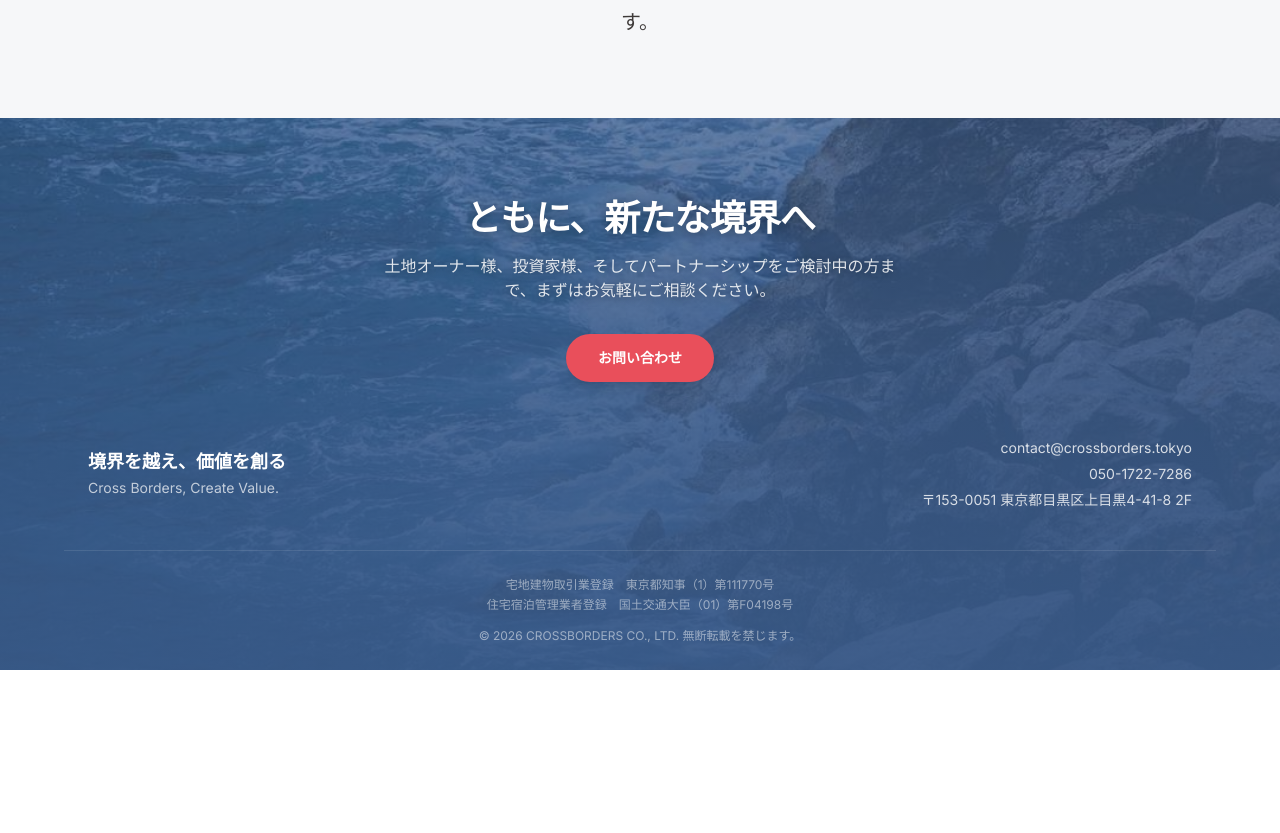
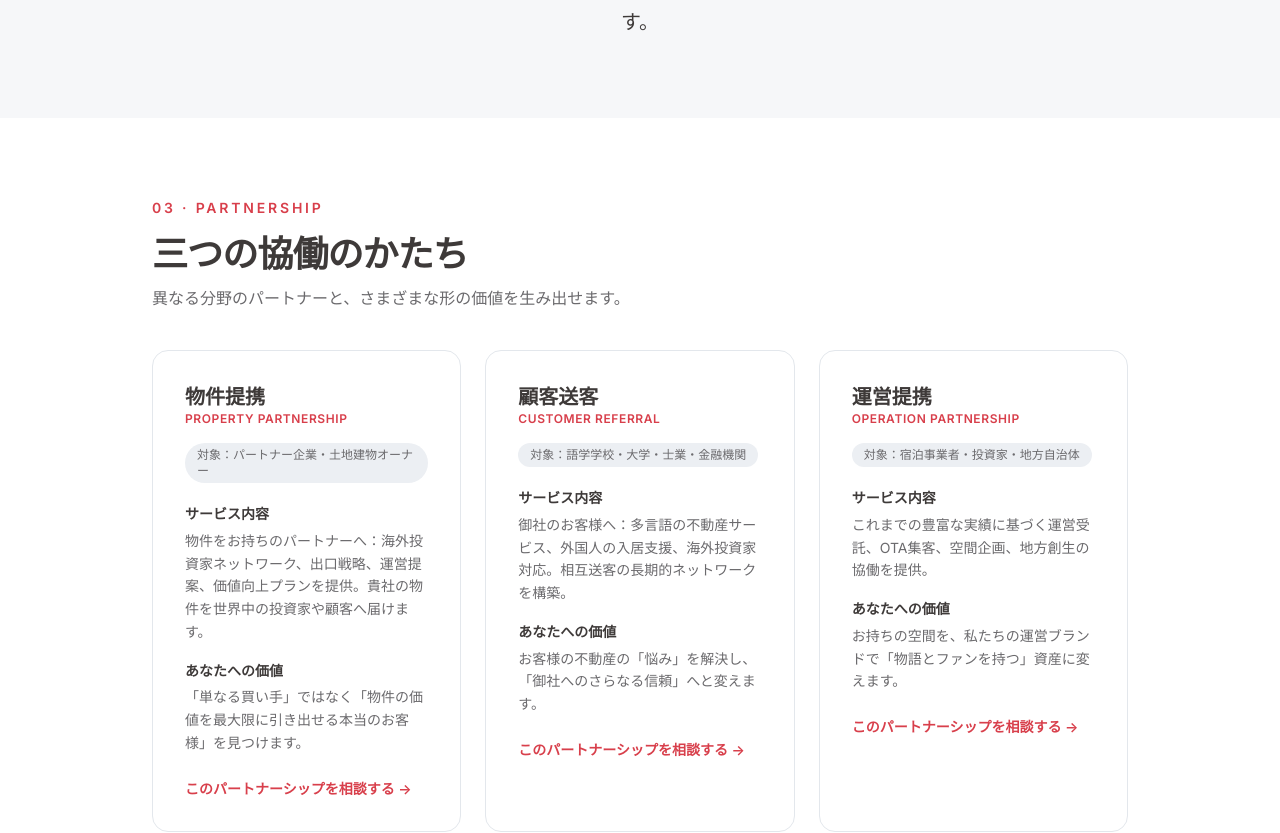
Before and after one commit to fika-tokyo/crossborders-staging, a React (Vite) app: page /about in a window 1280 px wide. Shown: the part 1902-2735 px from the top of the page. Before the commit the page ends 2572 px from the top, so only its background shows below. Built offline with nearby package versions, Linux system fonts and the light colour scheme.

Commit message:
preview: review feedback round 2

```diff
--- a/src/i18n.jsx
+++ b/src/i18n.jsx
@@ -186,7 +186,7 @@ const ja = {
     valueTeaserTitle: `資産ライフサイクル全体の価値マネジメント`, valueTeaserSubtitle: `Discover から Exit まで、お客様の歩む一歩一歩に寄り添う——それが事業における「Cross the Borders」の本当の意味です。`, valueTeaserLink: `バリューチェーン全体を見る →`,
     homeCtaTitle: `ともに、新たな境界へ`, homeCtaSubtitle: `土地オーナー様、投資家様、そしてパートナーシップをご検討中の方まで、まずはお気軽にご相談ください。`, homeCtaButton: `お問い合わせ`,
     aboutEyebrow1: `01 · ブランド哲学`, aboutTitle1: `CROSSBORDERS の意味`, aboutIntro1: `"Cross the Borders" ——境界を越え、新たな価値を。\n私たちの社名は単なる名称ではなく、一つの確固たる思想です。\n現在の日本の不動産業界は、いまなお五つの見えない「境界」によって隔てられていると、私たちは捉えています。`,
-    aboutEyebrow2: `02 · OUR JOURNEY`, aboutTitle2: `私たちの歩み — 民泊から、無人ホテル、そして不動産の全工程へ`,
+    aboutEyebrow2: `02 · OUR JOURNEY`, aboutEyebrow3: `03 · PARTNERSHIP`, aboutTitle2: `私たちの歩み — 民泊から、無人ホテル、そして不動産の全工程へ`,
     valueEyebrow: `03 · 私たちの価値創造`, valueTitle: `資産ライフサイクル全体の価値マネジメント`, valueIntro: `従来の不動産会社が行うのは「売買仲介」だけ。私たちはすべてのサービスを、バラバラのメニューではなく一本のバリューチェーンに統合します。`,
     matrixTitle: `私たちの差別化`, matrixSubtitle: `不動産会社、運営会社、コンサルティング会社は数あれど、この三つを兼ね備える会社はごくわずかです。`, matrixCapHeader: `能力`,
     strengthsTitle: `四つの中核的な強み`, valueCtaButton: `ご要望を相談する`,
@@ -376,7 +376,7 @@ const tw = {
     valueTeaserTitle: `資產生命週期的全程價值管理`, valueTeaserSubtitle: `從 Discover 到 Exit，我們陪伴客戶走完每一步——這就是「Cross the Borders」在業務層面的真正含義。`, valueTeaserLink: `檢視完整價值鏈 →`,
     homeCtaTitle: `跟我們一起，跨越邊界，邁向未來`, homeCtaSubtitle: `無論您是土地業主、投資人，還是正在考慮合作的夥伴，歡迎隨時與我們聯絡。`, homeCtaButton: `聯絡我們`,
     aboutEyebrow1: `01 · 品牌哲學`, aboutTitle1: `CROSSBORDERS 的含義`, aboutIntro1: `"Cross the Borders" ——跨越邊界，創造新的價值。\n我們的公司名不僅是名稱，更是一種堅定的理念。我們認為，如今的日本不動產行業，依然被五道無形的「邊界」所阻隔。`,
-    aboutEyebrow2: `02 · OUR JOURNEY`, aboutTitle2: `我們的歷程 — 從民泊、到無人酒店、再到不動產全流程`,
+    aboutEyebrow2: `02 · OUR JOURNEY`, aboutEyebrow3: `03 · PARTNERSHIP`, aboutTitle2: `我們的歷程 — 從民泊、到無人酒店、再到不動產全流程`,
     valueEyebrow: `03 · 我們如何創造價值`, valueTitle: `資產生命週期的全程價值管理`, valueIntro: `傳統不動產公司只做「買賣中介」。我們把所有服務整合成一條完整的價值鏈，而不是零散的服務專案。`,
     matrixTitle: `我們的差別化`, matrixSubtitle: `市場上不乏各類公司，但能把不動產、運營、諮詢三者結合的，極少。`, matrixCapHeader: `能力`,
     strengthsTitle: `四大核心強項`, valueCtaButton: `洽談合作`,
@@ -565,7 +565,7 @@ const zh = {
     valueTeaserTitle: `资产生命周期的全程价值管理`, valueTeaserSubtitle: `从 Discover 到 Exit，我们陪伴客户走完每一步——这就是「Cross the Borders」在业务层面的真正含义。`, valueTeaserLink: `查看完整价值链 →`,
     homeCtaTitle: `跟我们一起，跨越边界，迈向未来`, homeCtaSubtitle: `无论您是土地业主、投资人，还是正在考虑合作的伙伴，欢迎随时与我们联系。`, homeCtaButton: `联系我们`,
     aboutEyebrow1: `01 · 品牌哲学`, aboutTitle1: `CROSSBORDERS 的含义`, aboutIntro1: `"Cross the Borders" ——跨越边界，创造新的价值。\n我们的公司名不仅是名称，更是一种坚定的理念。我们认为，如今的日本不动产行业，依然被五道无形的「边界」所阻隔。`,
-    aboutEyebrow2: `02 · OUR JOURNEY`, aboutTitle2: `我们的历程 — 从民宿、到无人酒店、再到不动产全流程`,
+    aboutEyebrow2: `02 · OUR JOURNEY`, aboutEyebrow3: `03 · PARTNERSHIP`, aboutTitle2: `我们的历程 — 从民宿、到无人酒店、再到不动产全流程`,
     valueEyebrow: `03 · 我们如何创造价值`, valueTitle: `资产生命周期的全程价值管理`, valueIntro: `传统不动产公司只做「买卖中介」。我们把所有服务整合成一条完整的价值链，而不是零散的服务项目。`,
     matrixTitle: `我们的差别化`, matrixSubtitle: `市场上不乏各类公司，但能把不动产、运营、咨询三者结合的，极少。`, matrixCapHeader: `能力`,
     strengthsTitle: `四大核心强项`, valueCtaButton: `洽谈合作`,
@@ -756,7 +756,7 @@ Rebrand · cross-border real estate`, hot: true },
     valueTeaserTitle: `Value management across the asset lifecycle`, valueTeaserSubtitle: `From Discover to Exit, we accompany clients every step — this is what "Cross the Borders" truly means in business.`, valueTeaserLink: `See the full value chain →`,
     homeCtaTitle: `Together, toward new borders`, homeCtaSubtitle: `Whether you're a landowner, an investor, or considering a partnership, feel free to reach out anytime.`, homeCtaButton: `Get in touch`,
     aboutEyebrow1: `01 · Brand philosophy`, aboutTitle1: `What CROSSBORDERS means`, aboutIntro1: `"Cross the Borders" — go beyond boundaries, create new value.\nMore than a name, it is the philosophy we work by.\nWe believe Japan's real-estate industry is, even today, divided by five invisible "borders."`,
-    aboutEyebrow2: `02 · OUR JOURNEY`, aboutTitle2: `Our journey — vacation rentals, staffless hotels, full-cycle real estate`,
+    aboutEyebrow2: `02 · OUR JOURNEY`, aboutEyebrow3: `03 · PARTNERSHIP`, aboutTitle2: `Our journey — vacation rentals, staffless hotels, full-cycle real estate`,
     valueEyebrow: `03 · How we create value`, valueTitle: `Value management across the asset lifecycle`, valueIntro: `A traditional agency only handles brokerage. We bring every service together into one continuous value chain — not a set of disconnected offerings.`,
     matrixTitle: `How we differ`, matrixSubtitle: `There are plenty of agencies, operators and consultancies — but very few combine all three.`, matrixCapHeader: `Capability`,
     strengthsTitle: `Four core strengths`, valueCtaButton: `Discuss your needs`,
--- a/src/pages/About.jsx
+++ b/src/pages/About.jsx
@@ -1,3 +1,4 @@
+import { Link } from 'react-router-dom'
 import { Languages, Globe, Layers, Clock, Building2 } from 'lucide-react'
 import { useLang } from '../i18n.jsx'
 
@@ -11,7 +12,7 @@ const borderIcons = {
 
 export default function About() {
   const { t } = useLang()
-  const { borders, journey, metrics, ui } = t
+  const { borders, journey, metrics, partnership, ui } = t
 
   return (
     <>
@@ -100,6 +101,41 @@ export default function About() {
           </p>
         </div>
       </section>
+
+      {/* Partnership — 三つの協働のかたち(クリックで Contact へ・主題預選) */}
+      <section className="mx-auto max-w-5xl px-6 py-20">
+        <p className="text-sm font-semibold uppercase tracking-[0.2em] text-red-dark">{ui.aboutEyebrow3}</p>
+        <h2 className="mt-4 text-3xl font-bold tracking-tight text-ink md:text-4xl">{ui.partnershipTitle}</h2>
+        <p className="mt-3 text-ink-soft">{ui.partnershipSubtitle}</p>
+        <div className="mt-10 grid gap-6 lg:grid-cols-3">
+          {partnership.types.map((type) => (
+            <div key={type.title} className="flex flex-col rounded-2xl border border-line bg-white p-8 transition hover:border-red hover:shadow-lg">
+              <h3 className="text-xl font-bold text-ink">{type.title}</h3>
+              {type.en && <p className="text-xs font-semibold uppercase tracking-wider text-red-dark">{type.en}</p>}
+              <p className="mt-4 inline-block self-start rounded-full bg-cloud px-3 py-1 text-xs font-medium text-ink-soft">
+                {ui.targetLabel}{type.target}
+              </p>
+              <div className="mt-5 space-y-4 text-sm leading-relaxed">
+                <div>
+                  <p className="font-semibold text-ink">{ui.serviceLabel}</p>
+                  <p className="mt-1 text-ink-soft">{type.service}</p>
+                </div>
+                <div>
+                  <p className="font-semibold text-ink">{ui.valueLabel}</p>
+                  <p className="mt-1 text-ink-soft">{type.value}</p>
+                </div>
+              </div>
+              <Link
+                to="/contact"
+                state={{ topic: type.title }}
+                className="mt-6 self-start text-sm font-semibold text-red-dark hover:underline"
+              >
+                {ui.discussThis}
+              </Link>
+            </div>
+          ))}
+        </div>
+      </section>
     </>
   )
 }
--- a/src/pages/Contact.jsx
+++ b/src/pages/Contact.jsx
@@ -11,7 +11,7 @@ export default function Contact() {
   const navigate = useNavigate()
   const { state } = useLocation()
   const { t } = useLang()
-  const { site, contactTopics, partnership, ui } = t
+  const { site, contactTopics, ui } = t
 
   // Preselect the topic when the visitor arrived from a specific CTA.
   const initialTopic = contactTopics.includes(state?.topic) ? state.topic : contactTopics[0]
@@ -76,15 +76,6 @@ export default function Contact() {
     }
   }
 
-  /* 協働カード:クリックで主題を預選し、フォームへスクロール(旧 Partnership の機構を流用) */
-  function pickTopic(topic) {
-    update('topic', topic)
-    // setState 直後の再レンダーで smooth スクロールが中断されるため、1フレーム遅らせる
-    setTimeout(() => {
-      document.getElementById('contact-form')?.scrollIntoView({ behavior: 'smooth', block: 'start' })
-    }, 60)
-  }
-
   const fieldClass = (field) =>
     `w-full rounded-xl border bg-white px-4 py-3 text-sm text-ink outline-none transition focus:border-red ${
       errors[field] ? 'border-red-400' : 'border-line'
@@ -96,40 +87,6 @@ export default function Contact() {
         {/* Header */}
         <h1 className="text-4xl font-bold tracking-tight text-ink md:text-5xl">{ui.contactTitle}</h1>
         <p className="mt-6 max-w-2xl text-lg leading-relaxed text-ink-soft">{ui.contactIntro}</p>
-
-        {/* Partnership cards(旧 /partnership から統合) */}
-        <div className="mt-14">
-          <h2 className="text-2xl font-bold tracking-tight text-ink md:text-3xl">{ui.partnershipTitle}</h2>
-          <p className="mt-2 text-ink-soft">{ui.partnershipSubtitle}</p>
-          <div className="mt-8 grid gap-6 lg:grid-cols-3">
-            {partnership.types.map((type) => (
-              <div key={type.title} className="flex flex-col rounded-2xl border border-line bg-white p-8 transition hover:border-red hover:shadow-lg">
-                <h3 className="text-xl font-bold text-ink">{type.title}</h3>
-                {type.en && <p className="text-xs font-semibold uppercase tracking-wider text-red-dark">{type.en}</p>}
-                <p className="mt-4 inline-block self-start rounded-full bg-cloud px-3 py-1 text-xs font-medium text-ink-soft">
-                  {ui.targetLabel}{type.target}
-                </p>
-                <div className="mt-5 space-y-4 text-sm leading-relaxed">
-                  <div>
-                    <p className="font-semibold text-ink">{ui.serviceLabel}</p>
-                    <p className="mt-1 text-ink-soft">{type.service}</p>
-                  </div>
-                  <div>
-                    <p className="font-semibold text-ink">{ui.valueLabel}</p>
-                    <p className="mt-1 text-ink-soft">{type.value}</p>
-                  </div>
-                </div>
-                <button
-                  type="button"
-                  onClick={() => pickTopic(type.title)}
-                  className="mt-6 self-start text-sm font-semibold text-red-dark hover:underline"
-                >
-                  {ui.discussThis}
-                </button>
-              </div>
-            ))}
-          </div>
-        </div>
 
         {/* Info + form */}
         <div className="mt-16 grid gap-12 md:grid-cols-2">
--- a/src/pages/Works.jsx
+++ b/src/pages/Works.jsx
@@ -211,7 +211,7 @@ export default function Works() {
   const [cat, setCat] = useState('estate')
 
   const tabCls = (on) =>
-    `rounded-full px-4 py-1.5 text-sm font-semibold transition ${on ? 'bg-white text-ink shadow-sm' : 'text-ink-soft hover:text-ink'}`
+    `rounded-full px-8 py-2.5 text-base font-semibold transition ${on ? 'bg-white text-ink shadow-sm' : 'text-ink-soft hover:text-ink'}`
 
   return (
     <>
@@ -225,9 +225,11 @@ export default function Works() {
 
       <section className="mx-auto max-w-5xl px-6 py-16">
         {/* カテゴリ切替:不動産 / ホテル */}
-        <div className="mb-6 inline-flex rounded-full bg-mist p-1">
+        <div className="mb-8 flex justify-center">
+        <div className="inline-flex rounded-full bg-mist p-1.5">
           <button className={tabCls(cat === 'estate')} onClick={() => setCat('estate')}>{tr(UI.tabEstate, lang)}</button>
           <button className={tabCls(cat === 'hotel')} onClick={() => setCat('hotel')}>{tr(UI.tabHotel, lang)}</button>
+        </div>
         </div>
 
         <div className="rounded-2xl border border-line bg-white p-6">
```
